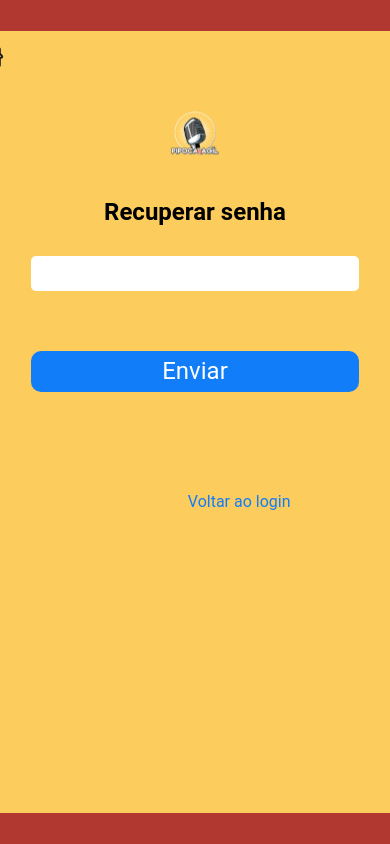
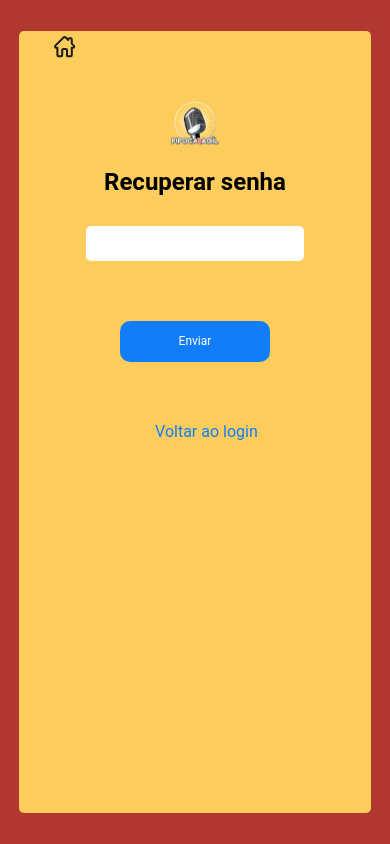
Before and after one commit to Icristolfe/pipoca-agil-frontend, a React (Vite) app: page /recuperarsenha in a window 390 px wide. Built offline with nearby package versions, Linux system fonts and the light colour scheme.

Commit message:
update responsiveness

```diff
--- a/package.json
+++ b/package.json
@@ -18,6 +18,7 @@
     "@react-oauth/google": "^0.11.1",
     "axios": "^1.4.0",
     "formik": "^2.4.3",
+    "howler": "^2.2.3",
     "react": "^18.2.0",
     "react-dom": "^18.2.0",
     "react-facebook-login": "^4.1.1",
--- a/src/components/Button/style.jsx
+++ b/src/components/Button/style.jsx
@@ -1,21 +1,39 @@
-import styled from 'styled-components';
+import styled from 'styled-components'
 
 export const ButtonItem = styled.div`
   display: flex;
   flex-direction: column;
   align-items: center;
+  justify-content: center;
 `
 
 export const ButtonContainer = styled.button`
-  width: ${(props) => (props.isTrue ? '85%' : '390px')};
+  width: ${(props) => (props.isTrue ? '85%' : '290px')};
   height: 41px;
-  background: ${props => props.isButtonEnabled ? "#117df9" : "#C0C0C0"};
+  background: ${(props) => (props.isButtonEnabled ? '#117df9' : '#C0C0C0')};
   color: #fff;
   border: none;
   border-radius: 10px;
   cursor: pointer;
   font-size: 24px;
 
+  @media (max-width: 480px) {
+    width: ${(props) => (props.isTrue ? '55%' : '150px')};
+    font-size: 12px;
+    display: flex;
+    flex-direction: column;
+    justify-content: center;
+    align-items: center;
+  }
+
+  @media (min-width: 481px) and (max-width: 767px) {
+    width: ${(props) => (props.isTrue ? '55%' : '150px')};
+    font-size: 12px;
+    display: flex;
+    flex-direction: column;
+    justify-content: center;
+    align-items: center;
+  }
   &&:hover {
     opacity: 0.8;
   }
@@ -23,4 +41,4 @@ export const ButtonContainer = styled.button`
   &&:active {
     opacity: 0.6;
   }
-`;
+`
--- a/src/components/CentralContainer/style.jsx
+++ b/src/components/CentralContainer/style.jsx
@@ -1,4 +1,4 @@
-import styled, { keyframes } from 'styled-components';
+import styled, { keyframes } from 'styled-components'
 
 const fadeIn = keyframes`
   from {
@@ -7,7 +7,7 @@ const fadeIn = keyframes`
   to {
     opacity: 1;
   }
-`;
+`
 
 const textAnimation = keyframes`
   0% {
@@ -16,10 +16,10 @@ const textAnimation = keyframes`
   100% {
     transform: translateX(-100%);
   }
-`;
+`
 
 export const StyledCentralContainer = styled.div`
-  height: 80%;
+  height: 60%;
   width: 80%;
   display: flex;
   flex-direction: column;
@@ -30,8 +30,18 @@ export const StyledCentralContainer = styled.div`
   justify-content: center;
   animation: ${fadeIn} 1s forwards;
   border-radius: 10px;
-  margin-top: 20px; /* Adicionando espaço superior */
-`;
+  margin-top: 20px;
+
+
+  @media (min-width: 481px) and (max-width: 767px) {
+    width: 80%;
+    font-size: 12px;
+    display: flex;
+    flex-direction: column;
+    justify-content: center;
+    align-items: center;
+  }
+`
 
 export const TextAnimationContainer = styled.div`
   display: flex;
@@ -42,27 +52,51 @@ export const TextAnimationContainer = styled.div`
   position: absolute;
   top: 10%;
   left: 100%;
-  animation: ${textAnimation} 5s forwards;
-`;
+  animation: ${textAnimation} 1s forwards;
+`
 
 export const Text = styled.p`
-  font-size: 24px;
+  font-size: 40px;
   color: #fff;
   font-style: bold;
   white-space: nowrap;
-`;
+  text-align: center;
+
+  @media (max-width: 480px) {
+    width: 90%;
+    font-size: 12px;
+    display: flex;
+    flex-direction: column;
+    justify-content: center;
+  }
+
+  @media (min-width: 481px) and (max-width: 767px) {
+    font-size: 18px;
+  }
+`
 
 export const QuestionContainer = styled.div`
   margin-top: 20px;
   text-align: center;
-`;
+`
 
 export const QuestionText = styled.p`
   font-size: 20px;
-`;
+`
 
 export const ButtonContainer = styled.div`
   display: flex;
   gap: 20px;
   margin-top: 10px;
-`;
+
+  @media (max-width: 480px) {
+    width: 60%;
+    font-size: 12px;
+    display: flex;
+    flex-direction: column;
+    justify-content: center;
+    align-items: center;
+    padding-left: 66px;
+
+  }
+`
--- a/src/components/Input/style.jsx
+++ b/src/components/Input/style.jsx
@@ -15,6 +15,10 @@ export const StyledInput = styled.input`
   border: none;
   border-radius: 5px;
   width: ${(props) => (props.widthChange ? '90%' : '85%')};
+
+  @media (min-width: 481px) and (max-width: 767px) {
+    width: ${(props) => (props.widthChange ? '60%' : '45%')};
+  }
 
   &::-webkit-calendar-picker-indicator {
     cursor: pointer;
--- a/src/containers/Cadastro/style.jsx
+++ b/src/containers/Cadastro/style.jsx
@@ -16,18 +16,45 @@ export const PipocaLogo = styled.img`
   width: 50px;
   height: 50px;
   margin-bottom: 30px;
+
+  @media (max-width: 480px) {
+    display: none;
+  }
 `
 
 export const ContainerItems = styled.div`
   background-color: #fccc5c;
   width: 497px;
-  height: 95%;
+  height: 90%;
   border-radius: 5px;
   overflow: hidden;
+
+  @media (min-width: 481px) and (max-width: 767px) {
+    width: 80%;
+    font-size: 16px;
+    display: flex;
+    flex-direction: column;
+    justify-content: center;
+    overflow: auto;
+  }
+
+  @media (max-width: 480px) {
+    width: 90%;
+    height: 97%;
+    font-size: 10px;
+    display: flex;
+    flex-direction: column;
+    padding-top: 20px;
+    overflow: auto;
+  }
 
   .align-house {
     display: flex;
     padding: 15px 0 0 35px;
+
+    @media (max-width: 480px) {
+      padding: 0 0 0 10px;
+    }
   }
 
   .text-align {
@@ -109,6 +136,10 @@ export const Label = styled.label`
   gap: 5px;
   margin-bottom: 5px;
   margin-left: 30px;
+
+  @media (max-width: 480px) {
+    margin-left: 15px;
+  }
 `
 
 export const CheckboxContainer = styled.div`
--- a/src/containers/Login/style.jsx
+++ b/src/containers/Login/style.jsx
@@ -15,6 +15,14 @@ export const PipocaLogo = styled.img`
   width: 50px;
   height: 50px;
   margin-bottom: 30px;
+
+  @media (max-width: 480px) {
+    margin: 0 0 10px 0;
+  }
+
+  @media (min-width: 481px) and (max-width: 767px) {
+    margin-bottom: 10px;
+  }
 `
 
 export const ContainerItems = styled.div`
@@ -25,10 +33,38 @@ export const ContainerItems = styled.div`
   padding-top: 40px;
   overflow: hidden;
 
+  @media (max-width: 480px) {
+    width: 90%;
+    height: 97%;
+    font-size: 10px;
+    display: flex;
+    flex-direction: column;
+    justify-content: center;
+    padding-top: 20px;
+    overflow: auto;
+  }
+
+  @media (min-width: 481px) and (max-width: 767px) {
+    width: 80%;
+    font-size: 16px;
+    display: flex;
+    flex-direction: column;
+    justify-content: center;
+    overflow: auto;
+  }
 
   .align-house {
     display: flex;
     padding: 15px 0 0 35px;
+
+    @media (max-width: 480px) {
+      padding: 0 0 0 10px;
+    }
+
+    @media (min-width: 481px) and (max-width: 767px) {
+      padding: 0 0 0 30px;
+      margin-top: 100px;
+    }
   }
 
   .text-align {
@@ -37,11 +73,23 @@ export const ContainerItems = styled.div`
     align-items: center;
     flex-direction: column;
     gap: 10px;
-    margin: 0 0 30px 0;
+    margin-bottom: 30px;
+
+    @media (max-width: 480px) {
+      margin-bottom: 0;
+    }
+
+    @media (min-width: 481px) and (max-width: 767px) {
+      margin-bottom: 10px;
+    }
 
     h1 {
       font-size: 24px;
       font-weight: 700;
+
+      @media (max-width: 480px) {
+        font-size: 18px;
+      }
     }
   }
 `
@@ -83,6 +131,16 @@ export const InputContainer = styled.div`
     color: #b22222;
     margin-left: 20px;
     margin-bottom: 5px;
+
+    @media (min-width: 481px) and (max-width: 767px) {
+      margin-left: 88px;
+      margin-bottom: 3px;
+    }
+
+    @media (max-width: 480px) {
+      margin-left: 13px;
+      margin-bottom: 2px;
+    }
   }
 
   form {
@@ -101,6 +159,16 @@ export const LinkAlign = styled.div`
   justify-content: end;
   padding-right: 30px;
   margin-bottom: 30px;
+
+  @media (min-width: 481px) and (max-width: 767px) {
+    padding-right: 45px;
+    margin-bottom: 30px;
+  }
+
+  @media (max-width: 480px) {
+    padding-right: 30px;
+    margin-bottom: 10px;
+  }
 `
 
 export const Cadastre = styled.div`
@@ -108,6 +176,11 @@ export const Cadastre = styled.div`
   justify-content: center;
   margin: 40px 0;
   font-size: 14px;
+
+  @media (max-width: 480px) {
+    margin: 15px 0;
+  }
+
   a {
     color: #117df9;
     font-weight: 900;
@@ -127,5 +200,13 @@ export const Label = styled.label`
   font-size: 14px;
   display: flex;
   flex-direction: column;
-  margin:20px 0 5px 45px;
+  margin: 20px 0 5px 45px;
+
+  @media (min-width: 481px) and (max-width: 767px) {
+    margin: 5px 0px 5px 175px;
+  }
+
+  @media (max-width: 480px) {
+    margin: 5px 0 5px 25px;
+  }
 `
--- a/src/containers/RecoverPass/index.jsx
+++ b/src/containers/RecoverPass/index.jsx
@@ -79,11 +79,11 @@ function ResetPass() {
               value={formik.values.email}
               onChange={formik.handleChange}
               onBlur={formik.handleBlur}
+              widthChange={true}
             />
 
             <Button
               label="Enviar"
-              isTrue={true}
               isButtonEnabled={isButtonEnabled}
               type="submit"
             />
--- a/src/containers/RecoverPass/style.jsx
+++ b/src/containers/RecoverPass/style.jsx
@@ -16,18 +16,30 @@ export const PipocaLogo = styled.img`
   width: 50px;
   height: 50px;
   margin-bottom: 30px;
+
+  @media (max-width: 480px) {
+    margin-bottom: 10px;
+  }
 `
 
 export const ContainerItems = styled.div`
   background-color: #fccc5c;
-  width: 497px;
+  width: 95%;
   height: 95%;
   border-radius: 5px;
   overflow: hidden;
 
+  @media (max-width: 480px) {
+    overflow: auto;
+  }
+
   .align-house {
     display: flex;
     padding: 15px 0 0 35px;
+
+    @media (max-width: 480px) {
+      padding: 5px 0 0 35px;
+    }
   }
 
   .text-align {
@@ -86,6 +98,11 @@ export const LinkAlign = styled.div`
   justify-content: end;
   padding-right: 48px;
   margin: 50px;
+
+  @media (max-width: 480px) {
+    margin: 10px;
+    align-items: center;
+  }
 `
 
 export const Label = styled.label`
--- a/src/containers/Splash/style.jsx
+++ b/src/containers/Splash/style.jsx
@@ -7,8 +7,11 @@ export const Container = styled.div`
   justify-content: center;
   width: 100vw;
   height: 100vh;
-  padding:0px 20px; /* Corrigindo o valor de padding */
+  position: fixed;
+  padding:0px 20px;
   background-color: #b13830;
+
+
 `;
 
 export const Popcorn = styled.img`
@@ -18,7 +21,7 @@ export const Popcorn = styled.img`
 `;
 
 export const CentralContainer = styled.div`
-  width: 80%; /* Definindo a largura da CentralContainer */
+  width: 50%; /* Definindo a largura da CentralContainer */
   max-width: 400px; /* Limitando a largura máxima */
   background: rgba(255, 255, 255, 0.3);
   backdrop-filter: blur(10px);
@@ -28,9 +31,13 @@ export const CentralContainer = styled.div`
   position: absolute;
   top: 50%;
   left: 50%;
-  transform: translate(-50%, -50%);
+  transform: translate(-25%, -25%);
 
-  @media (max-width: 768px) {
-    width: 90%; /* Ajustando a largura para telas menores */
+  @media (max-width: 480px) {
+    width: 80%;
+    font-size: 10px;
+    display: flex;
+    flex-direction: column;
+    justify-content: center;
   }
 `;
```
Also changed, not shown: 1 other file (tests, documents, lock files or other folders).
